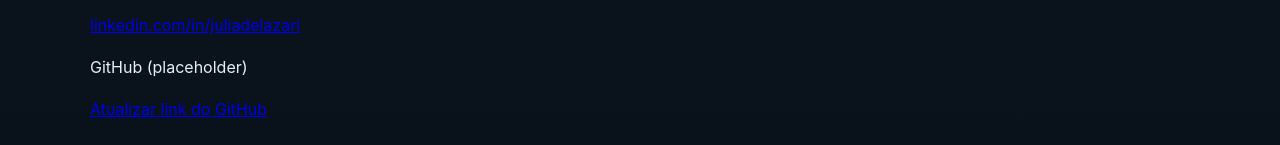
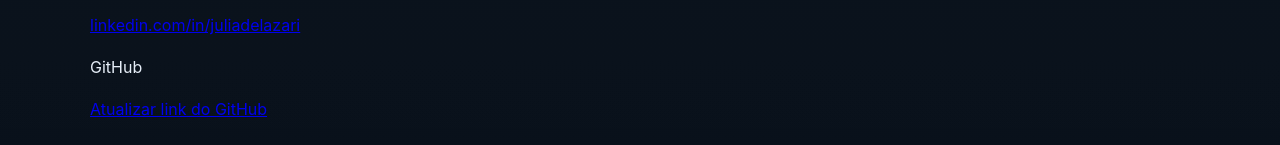
Before and after one commit to juliadelazari/portfolio, a plain HTML site: page index.html in a window 1280 px wide. Shown: the part 1605-1750 px from the top of the page. Drawn offline with Linux system fonts and the light colour scheme; files whose address does not match are found by name.

Commit message:
Update GitHub placeholder text in index.html

```diff
--- a/index.html
+++ b/index.html
@@ -115,7 +115,7 @@
         <p><a href="mailto:julia.lazari19@gmail.com">julia.lazari19@gmail.com</a></p>
         <p data-pt="LinkedIn" data-en="LinkedIn">LinkedIn</p>
         <p><a href="http://www.linkedin.com/in/juliadelazari" target="_blank">linkedin.com/in/juliadelazari</a></p>
-        <p data-pt="GitHub (placeholder)" data-en="GitHub (placeholder)">GitHub (placeholder)</p>
+        <p data-pt="GitHub" data-en="GitHub">GitHub</p>
         <p><a href="#" id="github-link">Atualizar link do GitHub</a></p>
       </div>
     </section>
```
